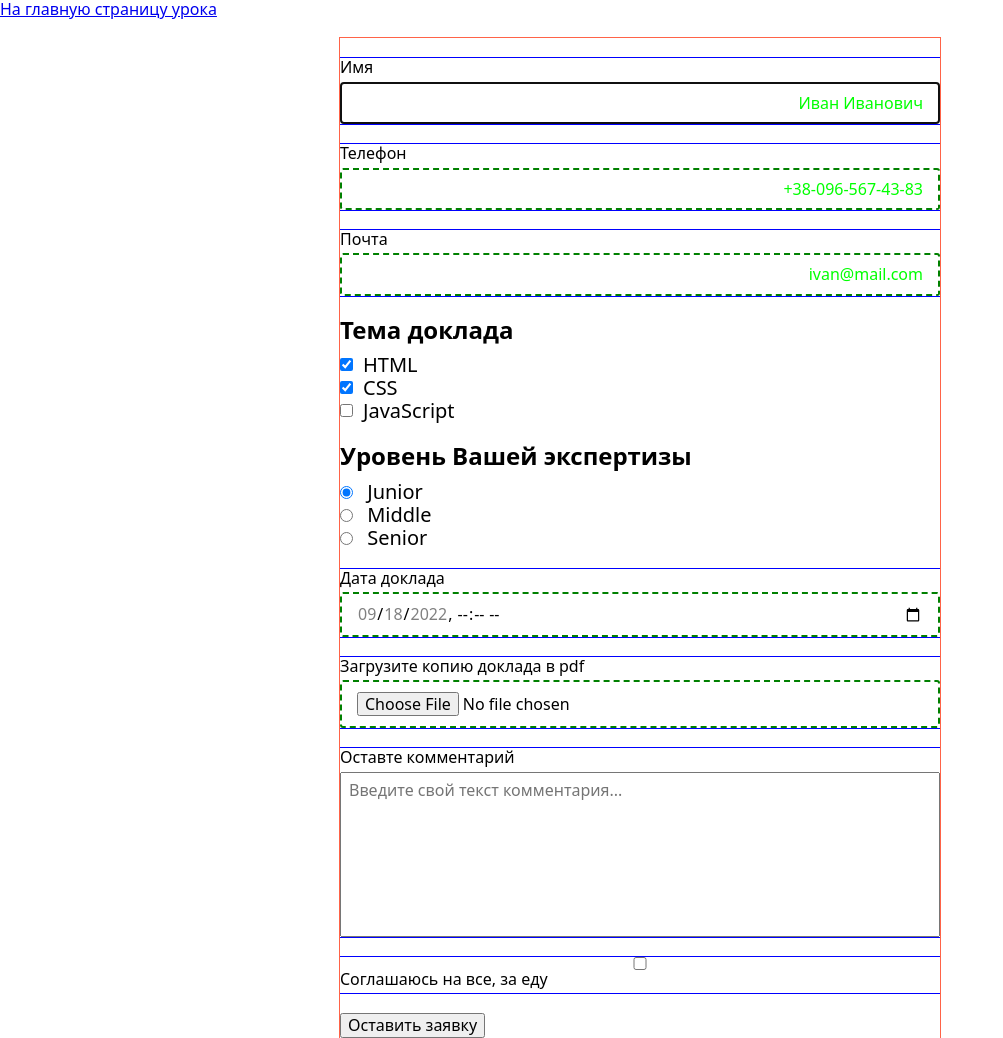
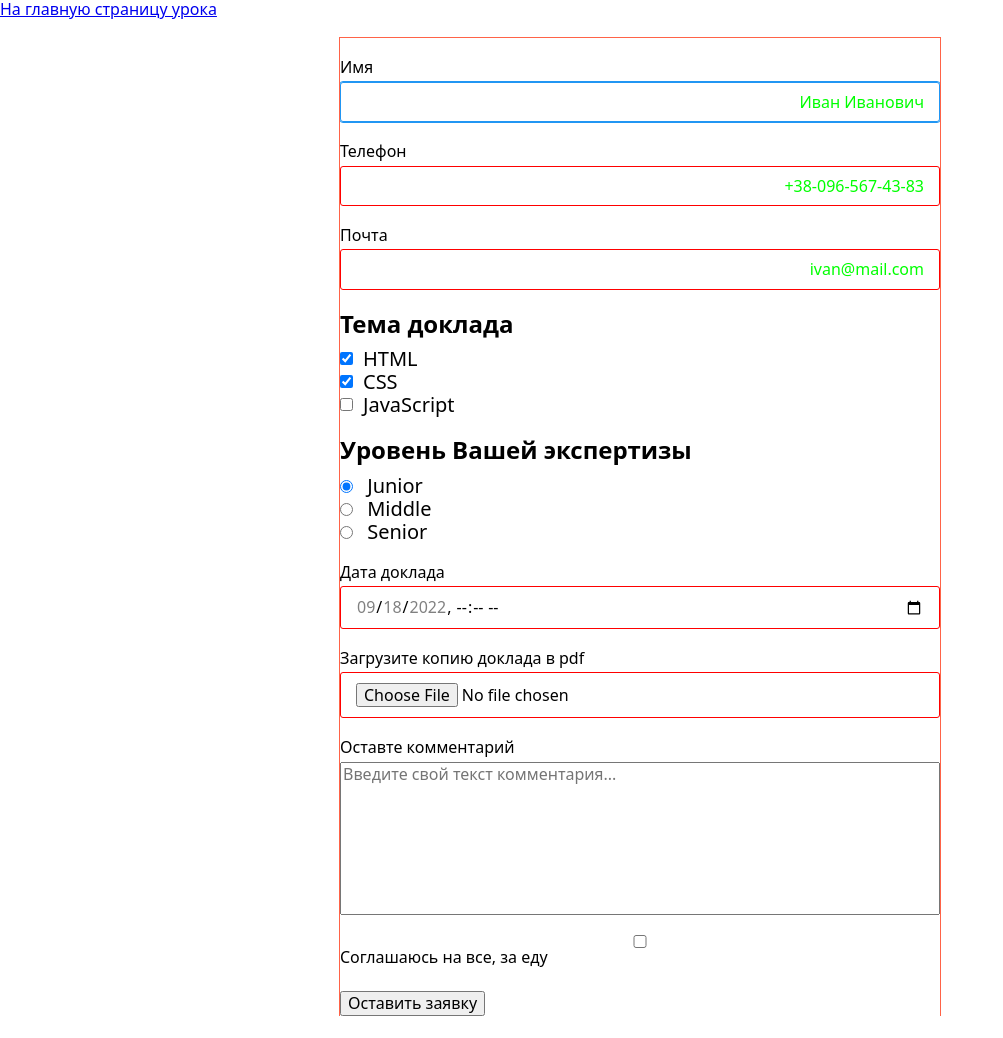
Before and after one commit to Angey22/goit-markup-cw-06, a plain HTML site: page forma.html in a window 1280 px wide. Shown: the whole page, without its empty margins (0-1003 px from the left). After the commit the page ends 1016 px from the top, so only its background shows below. Drawn offline with nearby package versions, Linux system fonts and the light colour scheme.

Commit message:
Aded outline & border setings in input field

```diff
--- a/css/styles-form.css
+++ b/css/styles-form.css
@@ -12,7 +12,7 @@ textarea {
 }
 
 .form-fild {
-  outline: 1px solid blue;
+  /* outline: 1px solid blue; */
   margin-bottom: 20px;
   display: flex;
   flex-direction: column;
@@ -26,7 +26,8 @@ textarea {
   margin: 0;
   padding: 10px 15px;
   border-radius: 3px;
-  border: 2px dashed green;
+  border: 1px solid red;
+  /* border: 2px dashed green; */
 }
 
 .form-fild input::placeholder {
@@ -76,3 +77,8 @@ textarea {
 .comment {
   padding: 8px;
 }
+
+.form-input:focus {
+  outline: 0.5px solid #2196f3;
+  border: 0.5px solid #2196f3;
+}
--- a/forma.html
+++ b/forma.html
@@ -15,22 +15,22 @@
     <form class="form js-speaker-form" autocomplete="on">
         <div class="form-fild">
             <label for="name">Имя</label>
-            <input type="text" name="name" id="name" placeholder="Иван Иванович" autofocus>
+            <input class="form-input" type="text" name="name" id="name" placeholder="Иван Иванович" autofocus>
         </div>
         <div class="form-fild">
             <label for="tel">Телефон</label>
-            <input type="tel" name="tel" id="tel" placeholder="+38-096-567-43-83">
+            <input class="form-input" type="tel" name="tel" id="tel" placeholder="+38-096-567-43-83">
         </div>
         <div class="form-fild">
             <label for="mail">Почта</label>
-            <input type="email" name="mail" id="mail" placeholder="ivan@mail.com">
+            <input class="form-input" type="email" name="mail" id="mail" placeholder="ivan@mail.com">
         </div>
 
         <div role="group" class="group">
             <h2 class="group-title">Тема доклада</h2>
             <ul class="topic-options">
                 <li>
-                    <input type="checkbox" name="topic" value="html" id="html" checked>
+                    <input class="form-input" type="checkbox" name="topic" value="html" id="html" checked>
                     <label for="html">HTML</label>
                 </li>
                 <li>
@@ -78,7 +78,7 @@
 </div>
 <div class="form-fild">
     <label for="comment">Оставте комментарий</label>
-    <textarea name="comment" id="comment" rows="8" placeholder="Введите свой текст комментария..." class="comment"></textarea>
+    <textarea class="form-input" name="comment" id="comment" rows="8" placeholder="Введите свой текст комментария..." class="comment"></textarea>
 </div>
 <div class="form-fild">
     <input type="checkbox" name="policy" id="policy">
```
